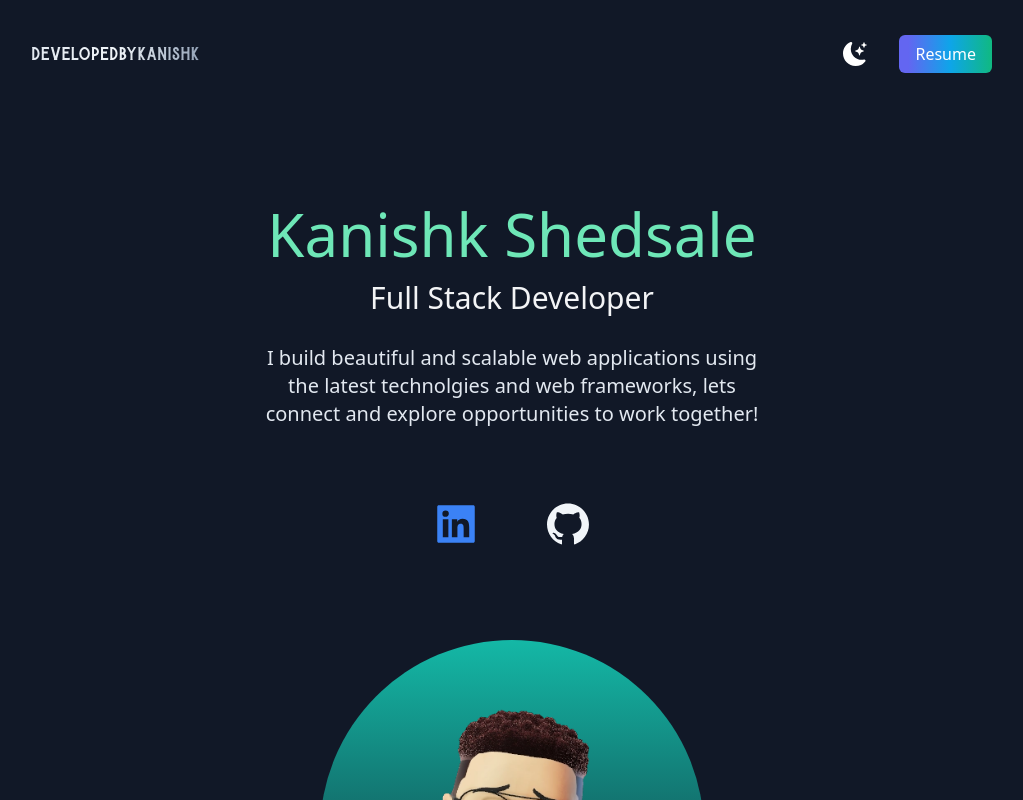
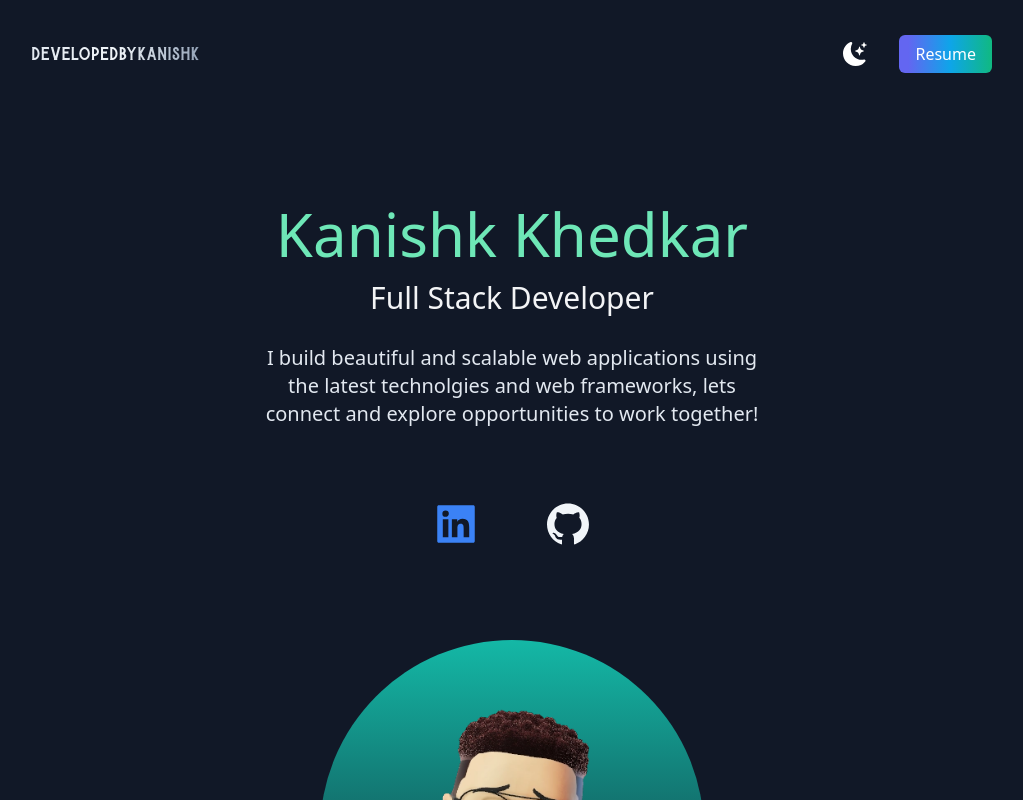
Before and after one commit to kanishk44/portfolio, a Next.js app: page / in a window 1280 px wide. Shown: the top 800 px of the page, without its empty margins (128-1151 px from the left). Built offline with nearby package versions, Linux system fonts and the light colour scheme.

Commit message:
Updated resume

```diff
--- a/pages/index.js
+++ b/pages/index.js
@@ -42,7 +42,7 @@ import expenseTracker from "../public/expense-tracker.png";
 import groupChat from "../public/group-chat.png";
 import { useState } from "react";
 import Timeline from "@/components/timeline";
-import resumePDF from "../public/Kanishk_Shedsale_Resume.pdf";
+import resumePDF from "../public/Kanishk_Khedkar_Resume.pdf";
 import portfolio from "../public/portfolio.png";
 
 export default function Home() {
@@ -84,7 +84,7 @@ export default function Home() {
           </nav>
           <div className="text-center p-10">
             <h2 className="text-5xl py-2 text-teal-600 font-medium md:text-6xl dark:text-emerald-300">
-              Kanishk Shedsale
+              Kanishk Khedkar
             </h2>
             <h3 className="text-2xl py-2 md:text-3xl dark:text-gray-100">
               Full Stack Developer
@@ -97,7 +97,7 @@ export default function Home() {
           </div>
           <div className="text-5xl flex justify-center gap-16 py-3 text-gray-600">
             <a
-              href="https://www.linkedin.com/in/kanishk-shedsale/"
+              href="https://www.linkedin.com/in/kanishk-khedkar/"
               target="_blank"
             >
               <AiFillLinkedin className="text-blue-500 cursor-pointer" />
```
Also changed, not shown: 2 other files (tests, documents, lock files or other folders).
